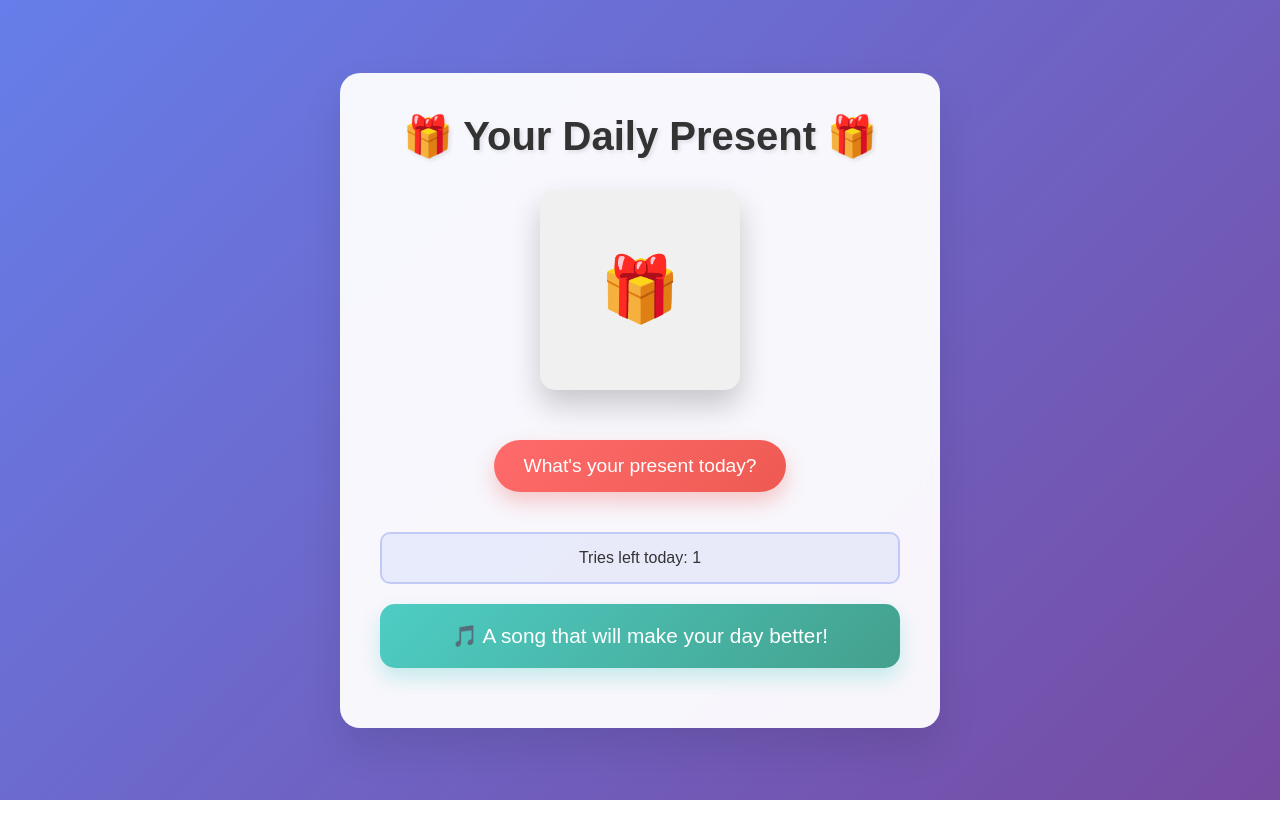
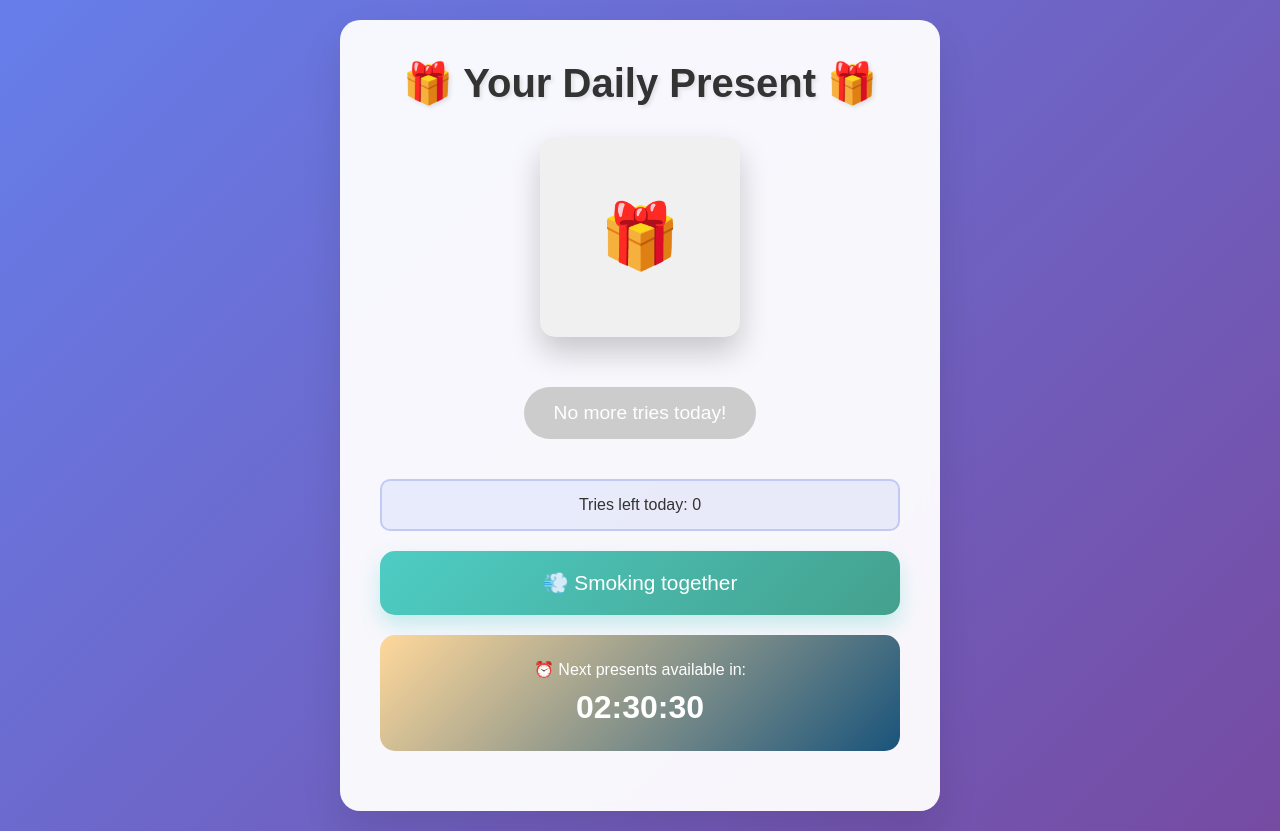
Before and after one commit to avekatya/daily-gift, a plain HTML site: page index.html in a window 1280 px wide. Both pictures are taken after a click on the button "What's your present today?". Before the commit the page ends 800 px from the top, so only its background shows below. Drawn offline with Linux system fonts and the light colour scheme.

Commit message:
Add files via upload

```diff
--- a/index.html
+++ b/index.html
@@ -3,7 +3,7 @@
 <head>
     <meta charset="UTF-8">
     <meta name="viewport" content="width=device-width, initial-scale=1.0">
-    <title>Your Daily Present</title>
+    <title>Your Week of Presents</title>
     <style>
         * {
             margin: 0;
@@ -227,7 +227,7 @@
         </button>
 
         <div class="tries-left" id="triesLeft">
-            Tries left today: <span id="triesCount">2</span>
+            Tries left today: <span id="triesCount">1</span>
         </div>
 
         <div class="present-message" id="presentMessage" style="display: none;"></div>
@@ -241,16 +241,13 @@
     <script>
         // Array of 10 present options - customize these!
         const presents = [
-            "🌟 A surprise compliment from a stranger!",
-            "☕ Your perfect cup of coffee/tea today!",
-            "📚 Discovery of an amazing book or article!",
-            "🎵 A song that will make your day better!",
-            "🌈 A beautiful moment in nature!",
-            "💌 An unexpected message from an old friend!",
-            "🍀 Good luck with something you're working on!",
-            "😊 A genuine smile from someone you meet!",
-            "🎨 Inspiration for a creative project!",
-            "⭐ A moment of perfect peace and happiness!"
+            "🎮 An evening of playing whatever game you want",
+            "💌 Massage",
+            "💨 Smoking together",
+            "🎵 Any activity/cafe on me (please, not too expensive 🥺)",
+            "🍳 Breakfast in bed (you choose the meal)",
+            "💑 One fantasy of your choice (within reason)",
+            "🧺 A day where I do all the chores"
         ];
 
         // Check if it's a new day and reset tries
@@ -260,7 +257,7 @@
 
             if (lastVisit !== today) {
                 localStorage.setItem('lastVisitDate', today);
-                localStorage.setItem('triesLeft', '2');
+                localStorage.setItem('triesLeft', '1');
                 localStorage.removeItem('nextResetTime');
             }
         }
@@ -273,7 +270,7 @@
 
         // Update tries display
         function updateTriesDisplay() {
-            const triesLeft = parseInt(localStorage.getItem('triesLeft') || '2');
+            const triesLeft = parseInt(localStorage.getItem('triesLeft') || '1');
             document.getElementById('triesCount').textContent = triesLeft;
 
             if (triesLeft <= 0) {
@@ -303,7 +300,7 @@
                     countdownElement.textContent = `${hours.toString().padStart(2, '0')}:${minutes.toString().padStart(2, '0')}:${seconds.toString().padStart(2, '0')}`;
                 } else {
                     // Reset for new day
-                    localStorage.setItem('triesLeft', '2');
+                    localStorage.setItem('triesLeft', '1');
                     localStorage.removeItem('nextResetTime');
                     countdownContainer.style.display = 'none';
                     document.getElementById('presentButton').disabled = false;
@@ -320,7 +317,7 @@
 
         // Main function to get present
         function getPresent() {
-            const triesLeft = parseInt(localStorage.getItem('triesLeft') || '2');
+            const triesLeft = parseInt(localStorage.getItem('triesLeft') || '1');
 
             if (triesLeft <= 0) {
                 return;
```
